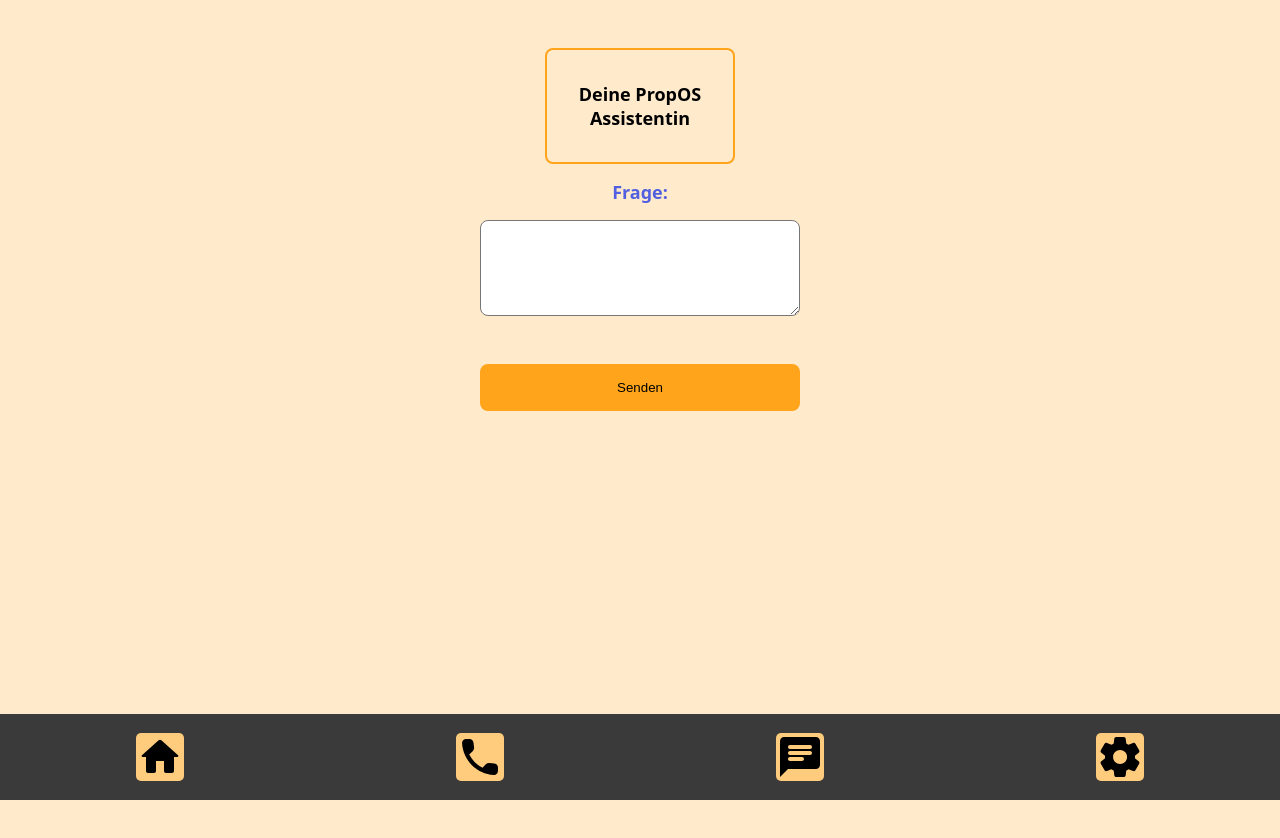
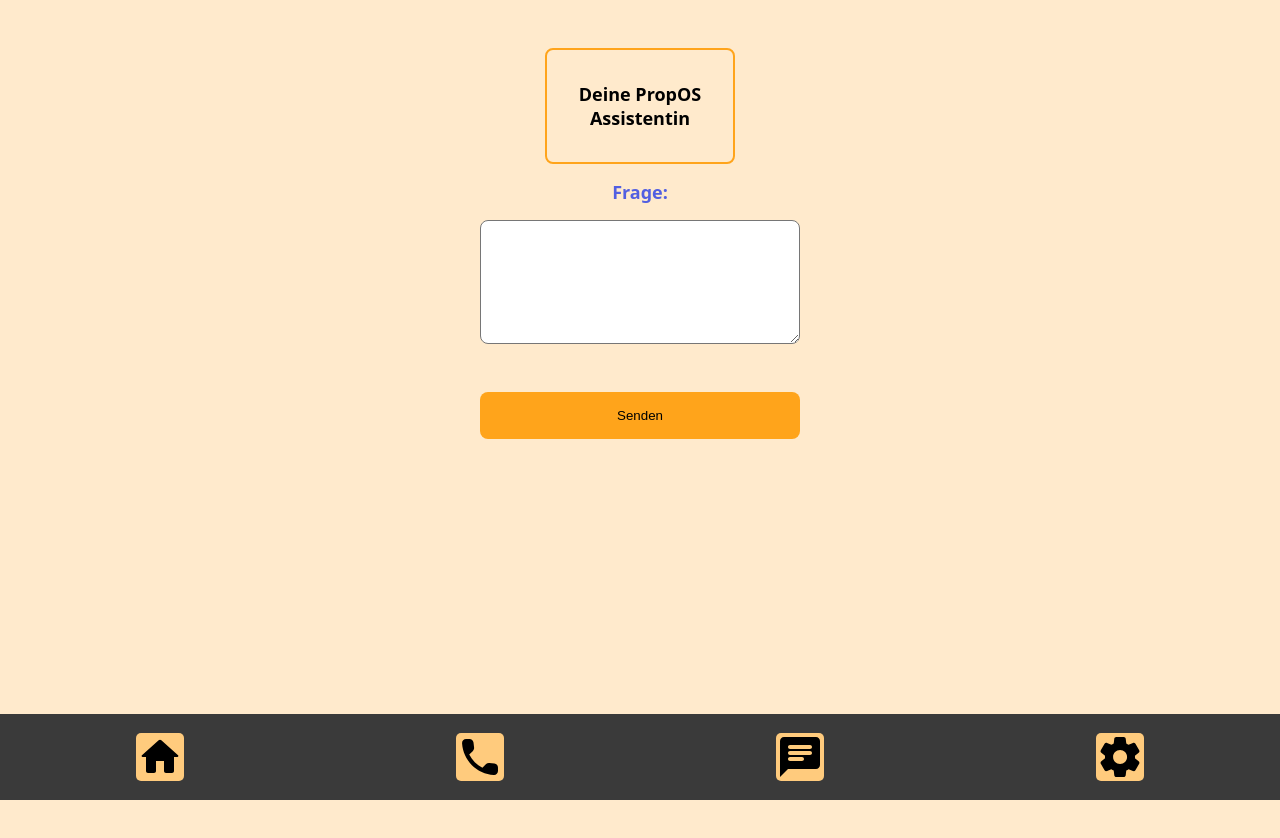
Before and after one commit to MariaRiosNavarro/mobileSimulation-propOS, a Next.js app: page /aipage in a window 1280 px wide. Shown: the top 838 px of the page. Built offline with nearby package versions, Linux system fonts and the light colour scheme.

Commit message:
Add padding

```diff
--- a/pages/aipage/index.js
+++ b/pages/aipage/index.js
@@ -18,7 +18,7 @@ const StyledContainer = styled.div`
   align-items: center;
   gap: 1rem;
   margin-top: 3rem;
-  padding-bottom: 3rem;
+  padding-bottom: 5rem;
 `;
 
 const StyledForm = styled.form`
@@ -29,6 +29,7 @@ const StyledForm = styled.form`
 `;
 
 const StyledTextarea = styled.textarea`
+  padding: 1rem;
   border-radius: 8px;
   width: 20rem;
   &:focus {
```
